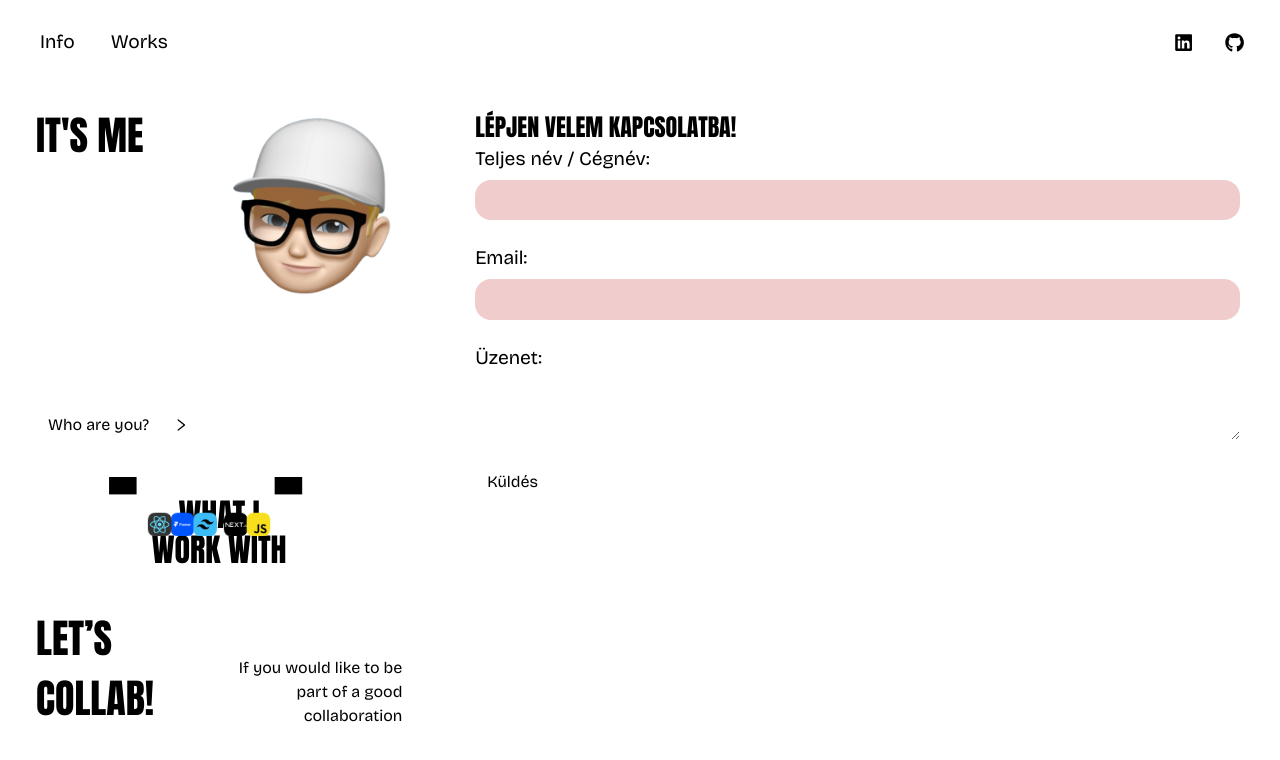
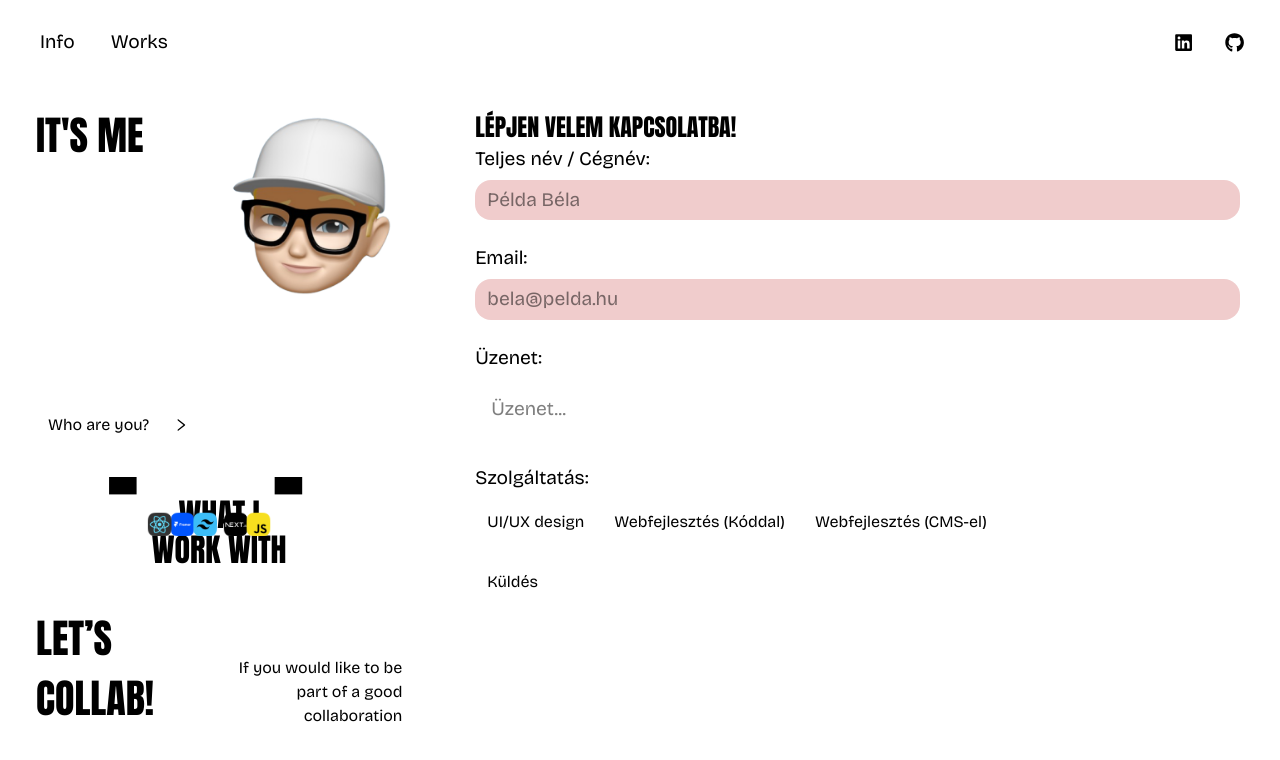
Before and after one commit to bencso/portfolio-page, a Next.js app: page / in a window 1280 px wide. Both pictures are taken after a click on the button "Im sending you a message". Shown: the top 760 px of the page. Built offline with nearby package versions, Linux system fonts and the light colour scheme.

Commit message:
feat: enhance Contact component with form validation and service selection

```diff
--- a/src/app/components/Contact.js
+++ b/src/app/components/Contact.js
@@ -1,17 +1,53 @@
 "use client";
 
-import { useState } from "react";
+import { Fragment, useRef, useState } from "react";
+
+const services = [
+  "UI/UX design",
+  "Webfejlesztés (Kóddal)",
+  "Webfejlesztés (CMS-el)",
+];
 
 export default function Contact() {
+  const [name, setName] = useState("");
   const [email, setEmail] = useState("");
+  const [interess, setInteress] = useState([]);
+  const [message, setMessage] = useState("");
+  const checkboxesRef = useRef("checkboxesRef");
+
+  function sendForm() {
+    let array = Array.from(checkboxesRef.current.children);
+    let someChecked = array.some((e) => e.firstChild.checked);
+
+    if (name.length <= 0) {
+      alert("Kérem adja meg a nevét!");
+    } else if (email.length <= 0) {
+      alert("Kérem adja meg az email címét!");
+    } else if (!someChecked && interess.length <= 0) {
+      alert("Kérem jelöljön be legalább egy szolgáltatást!");
+    } else {
+      console.log(name, email, message, interess.join(","));
+    }
+  }
 
   return (
     <div className="contact">
       <h3>Lépjen velem kapcsolatba!</h3>
-      <form>
+      <div className="contact-form">
         <div>
           <label htmlFor="name">Teljes név / Cégnév:</label>
-          <input required type="text" id="name" name="name" inputMode="text" autoComplete="billing name" tabIndex={1} />
+          <input
+            required
+            onChange={(e) => setName(e.target.value)}
+            type="text"
+            id="name"
+            name="name"
+            placeholder="Példa Béla"
+            value={name}
+            inputMode="text"
+            autoComplete="billing name"
+            tabIndex={1}
+          />
         </div>
         <div>
           <label htmlFor="email">Email:</label>
@@ -21,6 +57,9 @@ export default function Contact() {
             id="email"
             name="email"
             inputMode="email"
+            placeholder="bela@pelda.hu"
+            value={email}
+            onChange={(e) => setEmail(e.target.value)}
             autoComplete="email"
             pattern="[a-z0-9._%+\-]+@[a-z0-9.\-]+\.[a-z]{2,}$"
             tabIndex={2}
@@ -28,12 +67,45 @@ export default function Contact() {
         </div>
         <div>
           <label htmlFor="message">Üzenet:</label>
-          <textarea id="message" name="message" maxLength={250} tabIndex={3} />
+          <textarea
+            id="message"
+            value={message}
+            onChange={(e) => setMessage(e.target.value)}
+            placeholder="Üzenet..."
+            name="message"
+            maxLength={250}
+            tabIndex={3}
+          />
         </div>
-        <button type="submit" tabIndex={4}>
+        <div>
+          <label>Szolgáltatás:</label>
+          <div ref={checkboxesRef} className="services">
+            {services.map((service, idx) => {
+              return (
+                <Fragment key={idx}>
+                  <div className="service">
+                    <input
+                      type="checkbox"
+                      onChange={() => {
+                        if (interess.includes(service))
+                          setInteress(interess.filter((e) => e != service));
+                        else setInteress([...interess, service]);
+                      }}
+                      id={service}
+                      name="services"
+                      value={service}
+                    />
+                    <label htmlFor={service}>{service}</label>
+                  </div>
+                </Fragment>
+              );
+            })}
+          </div>
+        </div>
+        <button onClick={() => sendForm()} tabIndex={4}>
           Küldés
         </button>
-      </form>
+      </div>
     </div>
   );
 }
--- a/src/app/globals.css
+++ b/src/app/globals.css
@@ -486,7 +486,7 @@ h3 {
   border-radius: 24px;
   padding: 24px;
 
-  form {
+  .contact-form {
     display: flex;
     flex-direction: column;
     gap: 24px;
@@ -497,7 +497,8 @@ h3 {
       width: 100%;
       gap: 6px;
 
-      input,
+      input[type="email"],
+      input[type="text"],
       textarea {
         border-radius: 16px;
         padding-right: 12px;
@@ -519,7 +520,8 @@ h3 {
         }
       }
 
-      input,
+      input[type="email"],
+      input[type="text"],
       input:-webkit-autofill {
         &[type="email"] {
           text-transform: lowercase;
@@ -545,11 +547,53 @@ h3 {
       }
 
       textarea {
-        resize: vertical;
-        height: 3.8rem;
+        resize: none;
         padding: 1rem;
         max-height: 15rem;
         field-sizing: content;
+        scroll-behavior: smooth;
+        scrollbar-width: none;
+        appearance: none;
+      }
+    }
+
+    .services {
+      display: flex;
+      flex-direction: row;
+      width: 100%;
+      flex-wrap: wrap;
+      background-color: transparent;
+      justify-content: start;
+
+      .service {
+        width: fit-content;
+
+        input {
+          appearance: none;
+        }
+
+        input:checked + label{
+            background-color: var(--hover);
+            color: var(--hover-text);
+        }
+
+        label {
+          font-size: var(--size-button);
+          font-family: var(--font-default);
+          display: flex;
+          align-items: center;
+          border-radius: 16px;
+          padding-right: 12px;
+          cursor: pointer;
+          padding-left: 12px;
+          padding-top: 6px;
+          padding-bottom: 6px;
+          border: 1pt solid var(--border);
+          width: fit-content;
+          -webkit-transition: background-color 500ms ease-in-out;
+          -ms-transition: background-color 500ms ease-in-out;
+          transition: background-color 500ms ease-in-out;
+        }
       }
     }
 
```
